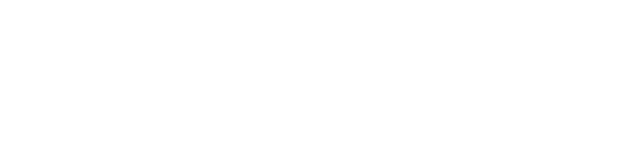
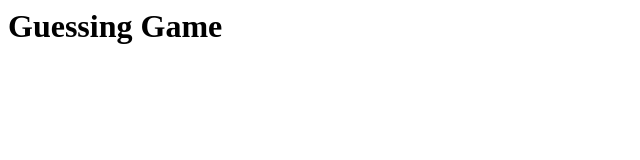
Before and after one commit to jamesdb87/learning_git, a plain HTML site: page index.html in a window 1280 px wide. Shown: the whole page, without its empty margins (0-640 px from the left). Drawn offline with Linux system fonts and the light colour scheme.

Commit message:
updating html

```diff
--- a/index.html
+++ b/index.html
@@ -3,6 +3,15 @@
     <title>Guessing Game</title>
   </head>
   <body>
+    <div class="container"></div>
+      <div id="top">
+        <h1 id="title" class="center">
+          Guessing Game
+        </h1>
+        <div id="start-game">
 
+
+        </div>
+      </div>
   </body>
 </html>
```
